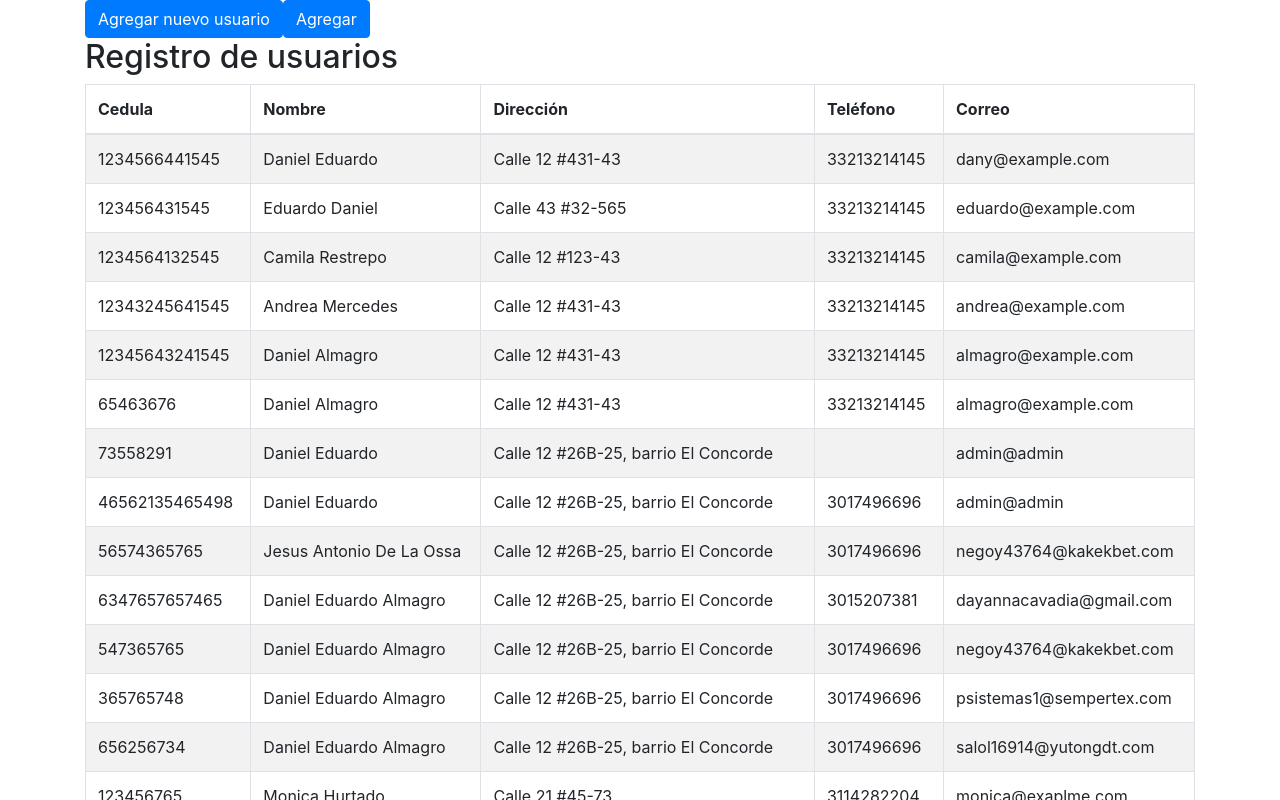
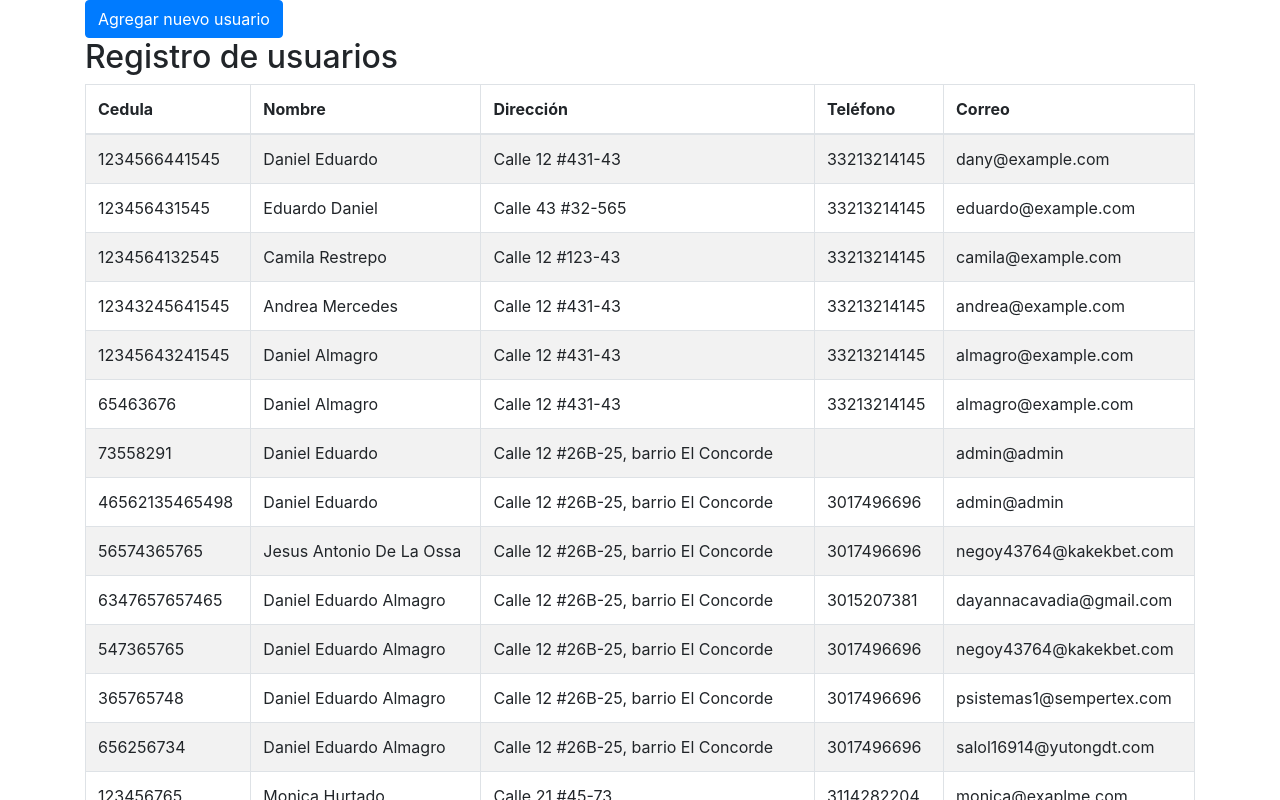
Before and after one commit to dany-eduard/react-form-redux, a React (Create React App) app: page / in a window 1280 px wide. Shown: the top 800 px of the page. Built offline with nearby package versions, Linux system fonts and the light colour scheme; data requests are answered from the project's data file.

Commit message:
Update: Simplificado
Ya no se muestra el componente Formulario dentro de este.

```diff
--- a/src/components/TablaReports.jsx
+++ b/src/components/TablaReports.jsx
@@ -1,54 +1,20 @@
-import React, { useEffect, useState } from "react";
+import React, { useEffect } from "react";
 import { useDispatch, useSelector } from "react-redux";
-import { Button, Table } from "react-bootstrap";
-import { obtenerUsuarios, mostrarOcultarFormulario } from "../redux/ducks";
-import BtnMostrarForm from "./BtnMostrarForm";
-import Formulario from "./Formulario";
+import { Table } from "react-bootstrap";
+import { obtenerUsuarios } from "../redux/ducks";
 
 const TablaReports = () => {
   const dispatch = useDispatch();
 
-  const mostrarFormulario = useSelector((store) => store.dataUsuarios.mostrarFormulario);
-  // console.log("🚀 ~ file: TablaReports.jsx ~ line 19 ~ TablaReports ~ mostrarFormulario", mostrarFormulario)
-  const [show, setShow] = useState(mostrarFormulario);
-  // console.log("🚀 ~ file: TablaReports.jsx ~ line 20 ~ TablaReports ~ show", show)
-
-  const botonMostrarFormulario = () => {
-    setShow(true);
-    dispatch(mostrarOcultarFormulario(true))
-  }
-
-  // const propsButton = {
-  //   form: true,
-  //   text: "Agregar",
-  //   variant: "primary"
-  // }
-
   useEffect(() => {
-    document.title = "Usuarios";
     obtenerUsuarios(dispatch);
   }, []);
-
-
 
   const usuarios = useSelector((store) => store.dataUsuarios.dataUsuarios);
   // console.log("🚀 ~ file: TablaReports.jsx ~ line 35 ~ TablaReports ~ usuarios", usuarios)
 
-
   return (
     <>
-      {!show ? (
-        <Button
-          onClick={() => botonMostrarFormulario()}
-          type="button"
-          variant="primary"
-        >
-          Agregar
-        </Button>
-        // <BtnMostrarForm propsButton={propsButton} /* onClick={() => } *//>
-      ) : (
-        <Formulario />
-      )}
       <h2>Registro de usuarios</h2>
       <Table responsive striped bordered hover>
         <thead>
```
